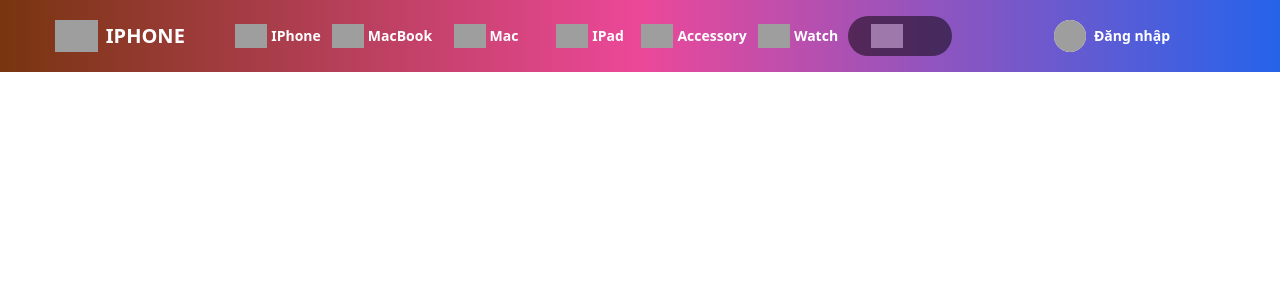
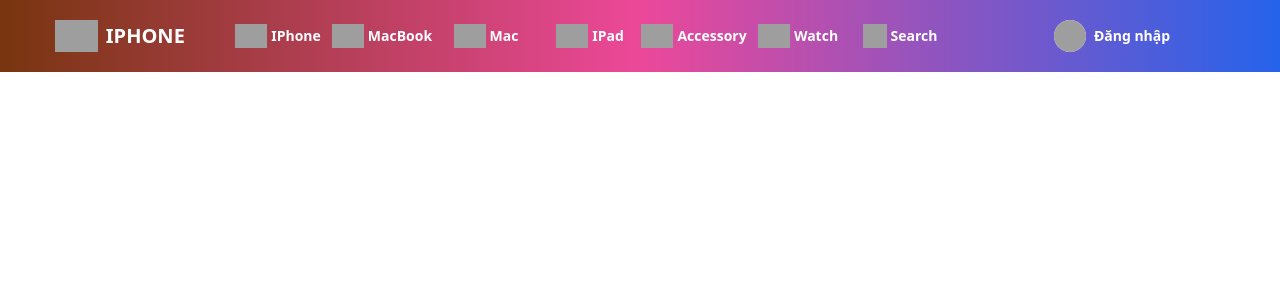
Before and after one commit to nct2k3/WebsiteSell, a PHP site: page /views/frontEnd/header/index.php in a window 1280 px wide. Shown: the top 300 px of the page. Run offline with PHP 8.4, Linux system fonts and the light colour scheme; grey boxes are pictures that could not be loaded.

Commit message:
fix 19/44

```diff
--- a/controllers/PaymentController.php
+++ b/controllers/PaymentController.php
@@ -371,7 +371,7 @@ class PaymentController extends BaseController
                     1
                 );
                 $this->InvoiceDetailModel->createInvoice($invoiceDetail);
-            $this->CartModel->deleteById($userID);
+           // $this->CartModel->deleteById($userID);
             $_SESSION['message'] = "Payment successfully!";
             header("Location: /?controller=information&user=$userID");
         } else {
--- a/controllers/SearchController.php
+++ b/controllers/SearchController.php
@@ -12,6 +12,7 @@ class SearchController extends BaseController
     {
         $dataLineProduct = $this->ProductModel->getLineProduct();
         $this->view('frontEnd.search.index', ['dataLineProduct' => $dataLineProduct]);
+        exit;
     }
 
     public function search()
--- a/views/frontEnd/header/index.php
+++ b/views/frontEnd/header/index.php
@@ -111,8 +111,9 @@
                     <a>Watch</a>
                 </div>
 
-                <div id="searchButton" onclick="window.location='?controller=search'" class="bg-black opacity-50 col-12 col-md-1 rounded-full hover:bg-gray-400 search-btn">
-                    <img class="h-8 mx-1 mt-1 p-1" src="https://img.icons8.com/?size=100&id=7695&format=png&color=ffffff" alt="Icon">
+                <div id="searchButton" onclick="window.location='?controller=search'" class="flex col-12 col-md-1 items-center justify-center text-white font-bold text-sm rounded-full  p-2 search-btn">
+                    <img class="h-6 w-6" src="https://img.icons8.com/?size=100&id=7695&format=png&color=ffffff" alt="Search Icon">
+                    <span class="ml-1">Search</span>
                 </div>
 
                 <div class="col-12 col-md-3 d-flex align-items-center justify-content-center text-white font-bold text-sm mt-2 mt-md-0">
```
Also changed, not shown: controllers/DetailProductController.php (+9 -0 lines), public/img/1744996958_iphone-16e-black-thumbtz-650x650.png (added), public/img/1744998424_icons8-messenger-50.png (added).
